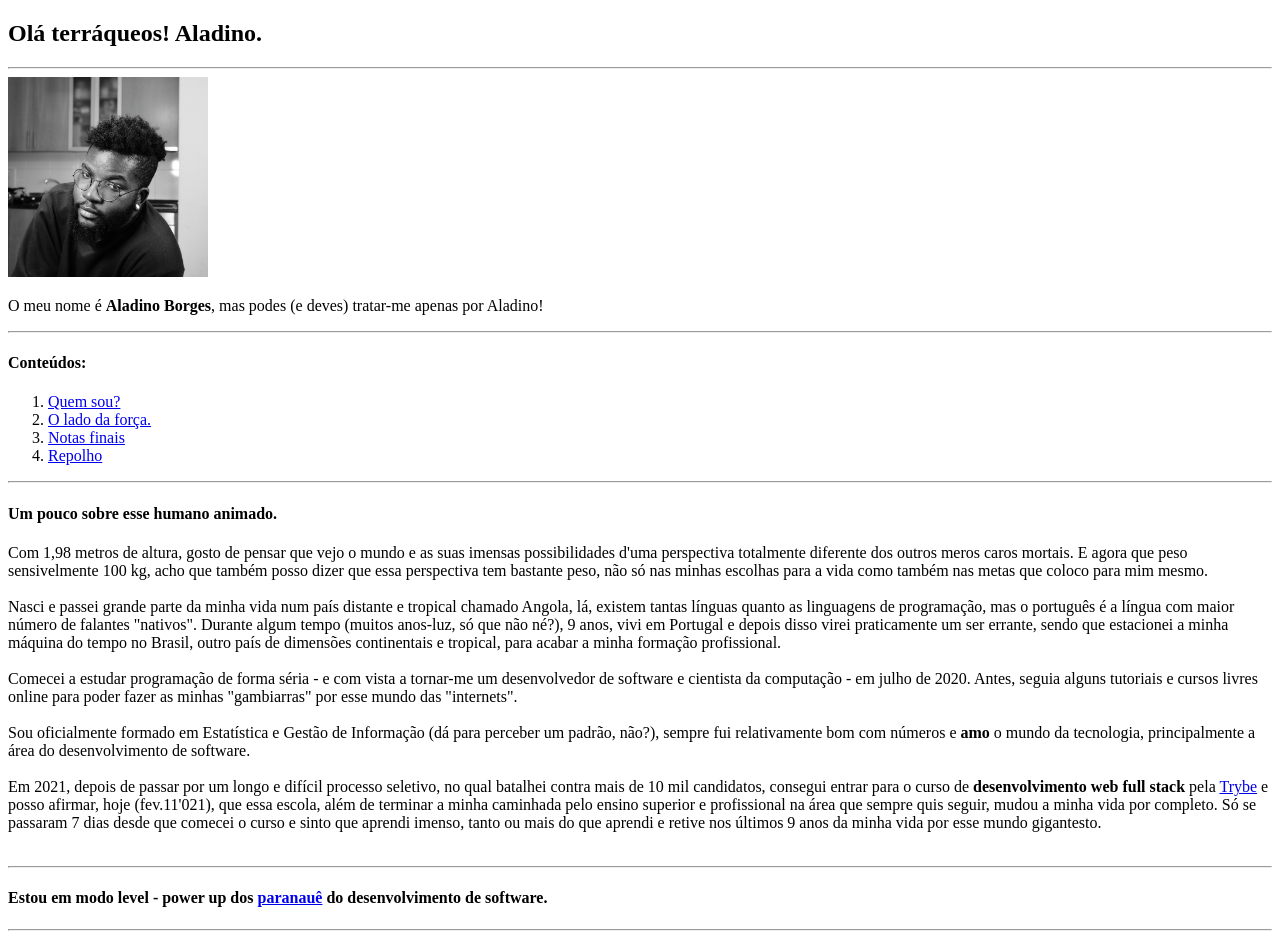
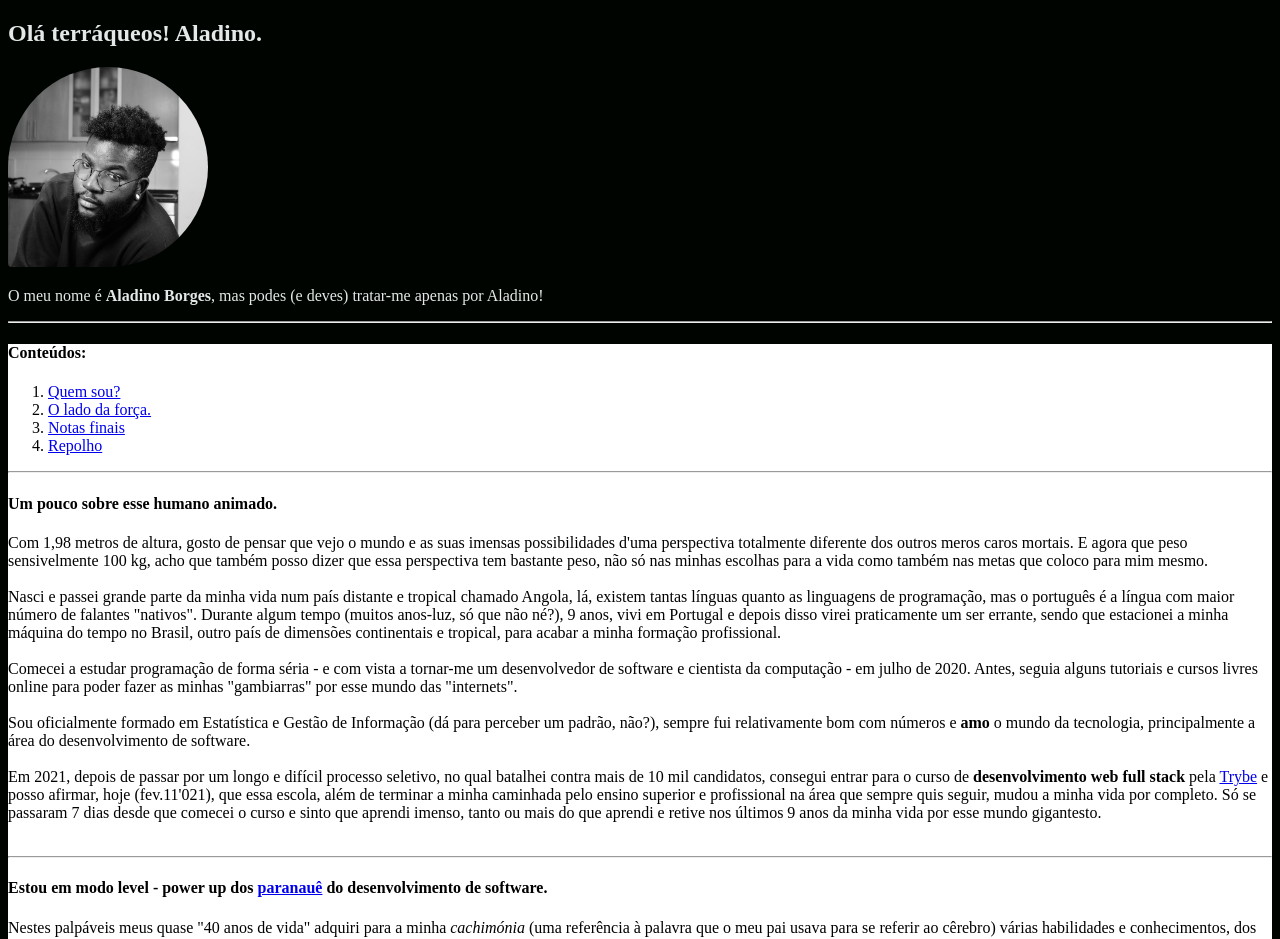
Before and after one commit to AladinoBorges/aladino_pfolio, a plain HTML site: page index.html in a window 1280 px wide. Shown: the top 939 px of the page. Drawn offline with Linux system fonts and the light colour scheme.

Commit message:
Adiciona cores de fundo distintas e edita as bordas da imagem do autor.

```diff
--- a/index.html
+++ b/index.html
@@ -7,22 +7,24 @@
     <title>Portfólio para terráqueos</title>
     <link rel="stylesheet" type="text/css" href="style.css">
 </head>
-<body>
+<body class="body-general">
+<section class="head-color">
 
-    <h2 id="topo">
+    <h1 class="hero-header">
         Olá terráqueos! Aladino.
-    </h2>
-
-<hr>
+    </h1>
 
     <a href="https://www.linkedin.com/in/aladinoborges/" target="_blank"><img src="images/aladino-borges.png" alt="Fotografia de Aladino Borges" width="200px" id="foto-dino"></a>
 
-    <p>
+    <p class="head-par">
         O meu nome é <strong>Aladino Borges</strong>, mas podes (e deves) tratar-me apenas por Aladino!
     </p>
 
 <hr>
 
+</section>
+
+<section class="body-white">
     <h4>
         Conteúdos:
     </h4>
@@ -58,8 +60,6 @@
         Estou em modo level - power up dos <a href="https://www.significados.com.br/paranaue/" target="_blank">paranauê</a> do desenvolvimento de software.
     </h4>
 
-<hr>
-
     <p>
         Nestes palpáveis meus quase "40 anos de vida" adquiri para a minha <em>cachimónia</em> (uma referência à palavra que o meu pai usava para se referir ao cêrebro) várias habilidades e conhecimentos, dos quais passo a destacar, sem nenhuma ordem em específico, os que mais me orgulham. Algumas dessas habilidades ainda estão em construção e terminarão em meados de 2022:<br>
     </p>
@@ -84,11 +84,13 @@
 
 <hr>
 
+</section>
+
+<section class="bodygen-text">
+
     <h4 id="lorem">
         Um pouco de lorem ipsum para encher o repolho.
     </h4>
-
-<hr>
 
     <p>
         Lorem ipsum dolor sit amet consectetur adipisicing elit. Porro culpa quasi expedita fugiat, maiores vero neque consectetur, similique tempora ipsam iusto amet quisquam possimus adipisci doloribus eveniet tenetur autem aperiam! Lorem ipsum dolor sit amet consectetur adipisicing elit. Quas numquam, saepe consequuntur voluptas dicta, incidunt dolores omnis fuga illo voluptatum, quisquam iure unde molestias similique maiores qui earum quis deleniti!<br>
@@ -103,12 +105,13 @@
     <p>
         <a href="#topo">Voltar ao topo.</a>
     </p>
+</section>
 
 </body>
 
 <hr>
 
-<footer id="rodapé">
+<footer class="foot head-par">
     <p>
         Desenvolvido com amor e usando as seguintes ferramentas:<br>
         - HTML (fev'021)<br>
--- a/style.css
+++ b/style.css
@@ -0,0 +1,41 @@
+.head-color {
+
+    background-color: #000401;
+
+}
+
+.hero-header {
+
+    color: #E5E8E8;
+
+}
+
+.head-par {
+    color: #E5E8E8;
+}
+
+#foto-dino {
+
+    border-radius: 100% 100% 100% 4%;
+
+}
+
+.body-general {
+
+    background-color: #000401;
+}
+
+.bodygen-text {
+
+    color: #E5E8E8;
+}
+
+
+.body-white {
+
+    background-color: #ffffff;
+}
+
+.foot {
+    background-color: #000401;
+}
```
